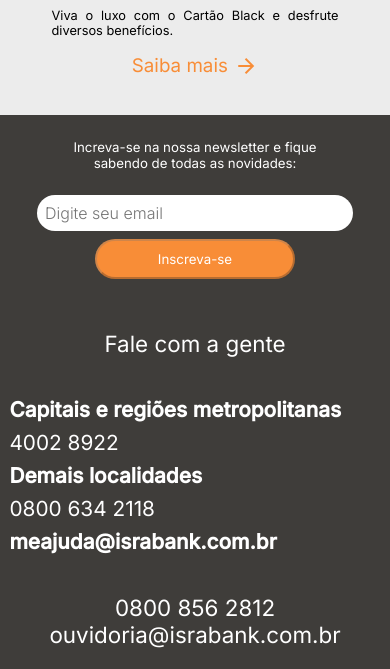
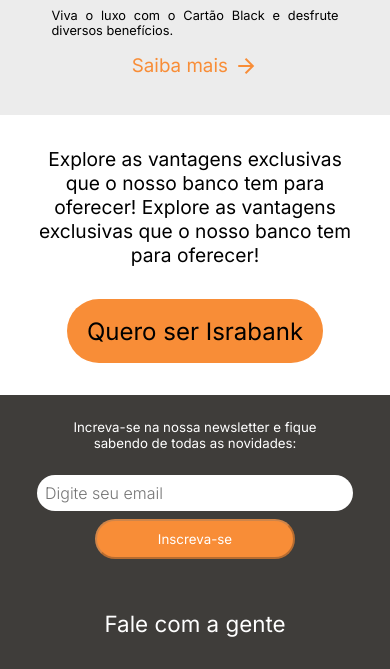
Before and after one commit to israelitas/IsraBank, a plain HTML site: page index.html in a window 390 px wide. Shown: the part 1906-2575 px from the top of the page. Drawn offline with nearby package versions, Linux system fonts and the light colour scheme.

Commit message:
Adição de um botão de cadastro no layout

```diff
--- a/assets/css/style.css
+++ b/assets/css/style.css
@@ -7,6 +7,7 @@
 @import 'swiper.css';
 @import 'footer.css';
 @import 'contato.css';
+@import 'vire-isra.css';
 
 :root {
     --bg-color: #FAEADD;
--- /dev/null
+++ b/assets/css/vire-isra.css
@@ -0,0 +1,104 @@
+.vire-isra {
+    display: grid;
+    grid-template-columns: 1fr 1fr; /* Duas colunas de tamanho igual */
+    height: 60vh; /* Altura total da viewport para centralização vertical */
+}
+
+.vire-isra h4,
+.vire-isra button {
+    display: flex;
+    align-items: center;
+    justify-content: center;
+    text-align: center; /* Alinhamento do texto */
+
+    padding: 20px; /* Espaçamento interno */
+    box-sizing: border-box; /* Inclui o padding na largura total */
+    margin:4rem
+}
+
+.vire-isra h4 {
+    font-size: 1.7rem;
+    font-weight: 400;
+    text-align: justify;
+}
+
+.vire-isra div {
+    display: flex;
+    flex-direction: column;
+    align-items: center;
+}
+
+.vire-isra div img {
+    width: 500px;
+    position: relative;
+    top: 16px;
+    left:70px
+}
+
+.vire-isra button {
+    height: 4rem;
+    width: 300px;
+    margin: auto;
+    background-color: var(--primary-color);
+    border: none;
+    border-radius: 40px;
+    font-size: 1.5rem;
+    font-weight: 400;
+    cursor: pointer;
+}
+
+.vire-isra button:hover {
+    background-color: orange;
+}
+
+.vire-isra button a {
+    text-decoration: none;
+    color: inherit;
+}
+
+/* celular */
+@media (max-width: 480px) {
+    .vire-isra {
+        grid-template-columns: 1fr; /* Uma coluna em vez de duas */
+        height: auto; /* Altura automática para ajustar ao conteúdo */
+    }
+
+    .vire-isra h4 {
+        margin: 1rem; /* Margens menores para telas pequenas */
+        padding: 1rem; /* Espaçamento interno menor */
+    }
+
+    .vire-isra button {
+        margin-bottom: 2rem;
+        width: fit-content;
+    }
+
+    .vire-isra h4 {
+        font-size: 1.2rem; /* Tamanho de fonte menor para melhor ajuste */
+        text-align: center; /* Centralizar texto para melhor legibilidade */
+    }
+
+    .vire-isra div img {
+        display: none;
+    }
+}
+
+/* tablet */
+@media (min-width: 481px) and (max-width: 1023px) {
+    .vire-isra {
+        display: flex;
+        flex-direction: column;
+        margin: 2rem;
+        height: 33vh;
+    }
+
+    .vire-isra h5 {
+        text-align: center;
+    }
+
+    .vire-isra div img {
+        display: none;
+    }
+
+
+}
--- a/index.html
+++ b/index.html
@@ -152,6 +152,16 @@
                 <div class="swiper-btn swiper-button-prev"></div>
             </div>
         </section>
+        <section class="vire-isra">
+            <h4>Explore as vantagens exclusivas que o nosso banco tem para oferecer!  Explore as vantagens exclusivas que o nosso banco tem para oferecer!</h4>
+            <div>
+                <img src="./assets/img/quero-ser.png" alt="">
+                <button>
+                    <a href="cadastro.html">Quero ser Israbank</a>
+                </button>
+            </div>
+
+        </section>
         <footer>
             <div class="news" id="contato">
                 <h5>Increva-se na nossa newsletter e fique sabendo de todas as novidades:</h5>
```
Also changed, not shown: cadastro.html (added, +11 -0 lines), assets/img/quero-ser.png (added), 1 other file.
